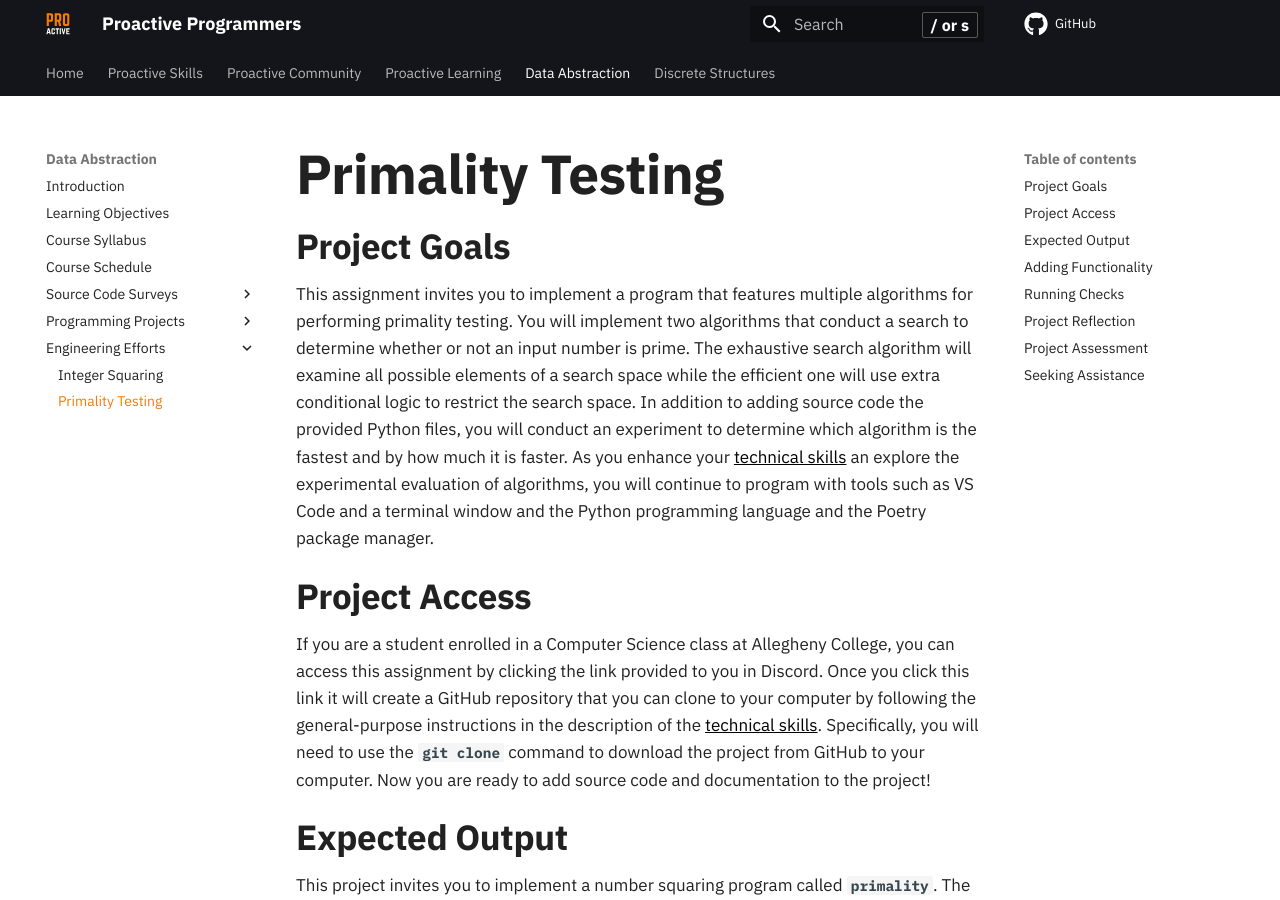
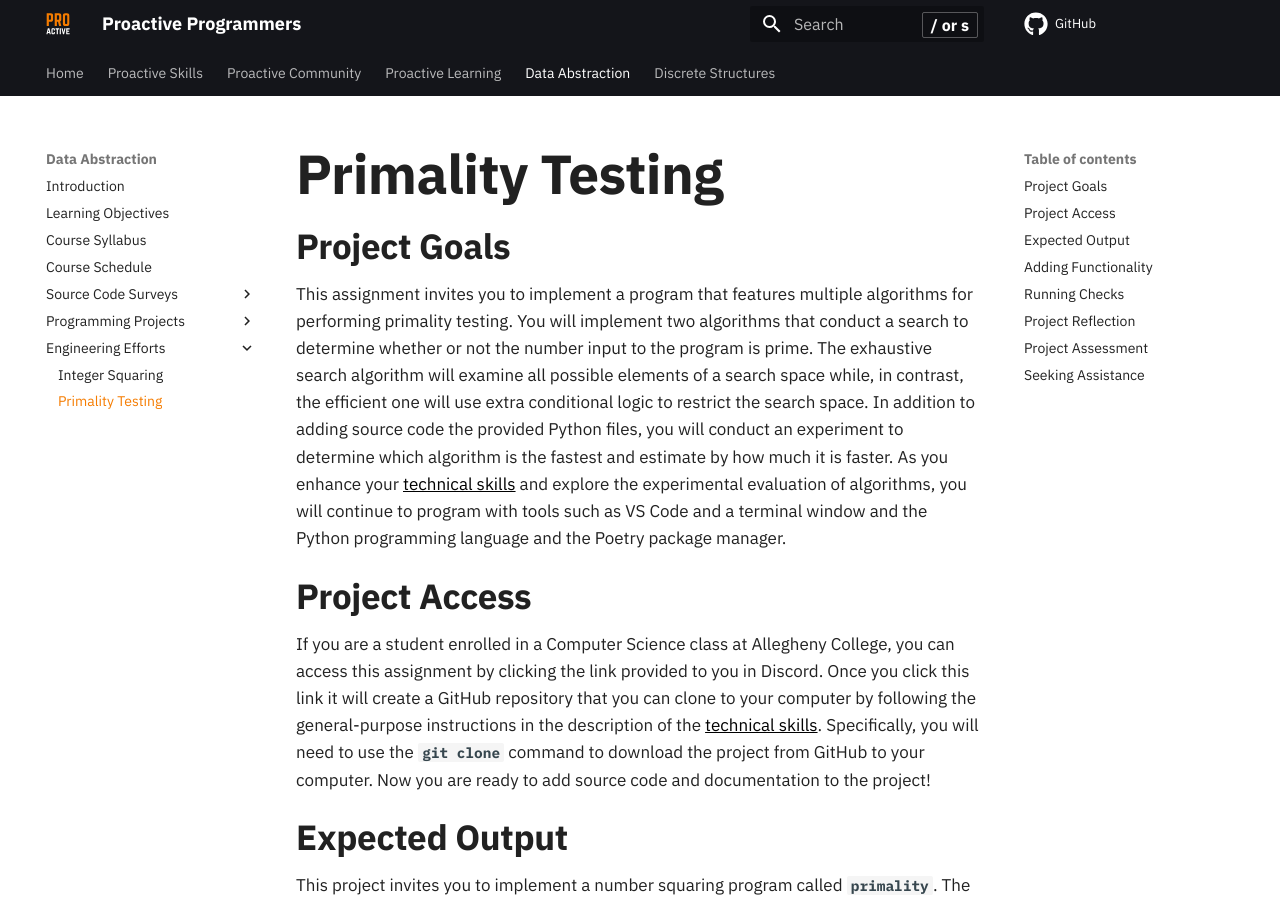
Before and after one commit to ProactiveProgrammers/www.proactiveprogrammers.com, an MkDocs documentation site: the page built from docs/data-abstraction/engineering-efforts/primality-testing.md, in a window 1280 px wide and 900 px high. Built offline with MkDocs 1.6.1 and Material for MkDocs 9.7.7, drawn with Linux system fonts in a browser that asks for light colours; comment, search, counter and statistics services are not loaded.

Commit message:
fix: Improve Introduction in the primality-testing for data-abstraction.

```diff
--- a/docs/data-abstraction/engineering-efforts/primality-testing.md
+++ b/docs/data-abstraction/engineering-efforts/primality-testing.md
@@ -4,13 +4,14 @@
 
 This assignment invites you to implement a program that features multiple
 algorithms for performing primality testing. You will implement two algorithms
-that conduct a search to determine whether or not an input number is prime. The
-exhaustive search algorithm will examine all possible elements of a search space
-while the efficient one will use extra conditional logic to restrict the search
-space. In addition to adding source code the provided Python files, you will
-conduct an experiment to determine which algorithm is the fastest and by how
-much it is faster. As you enhance your [technical
-skills](/proactive-skills/introduction-proactive-skills/) an explore the
+that conduct a search to determine whether or not the number input to the
+program is prime. The exhaustive search algorithm will examine all possible
+elements of a search space while, in contrast, the efficient one will use extra
+conditional logic to restrict the search space. In addition to adding source
+code the provided Python files, you will conduct an experiment to determine
+which algorithm is the fastest and estimate by how much it is faster. As you
+enhance your [technical
+skills](/proactive-skills/introduction-proactive-skills/) and explore the
 experimental evaluation of algorithms, you will continue to program with tools
 such as VS Code and a terminal window and the Python programming language and
 the Poetry package manager.
```
